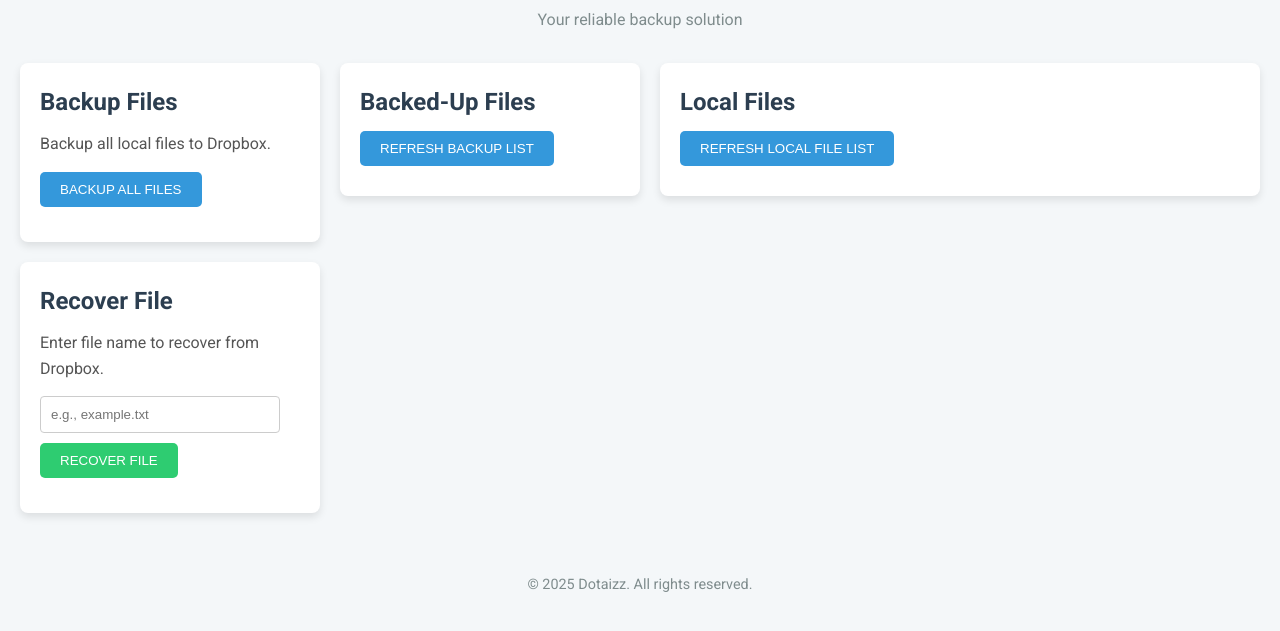
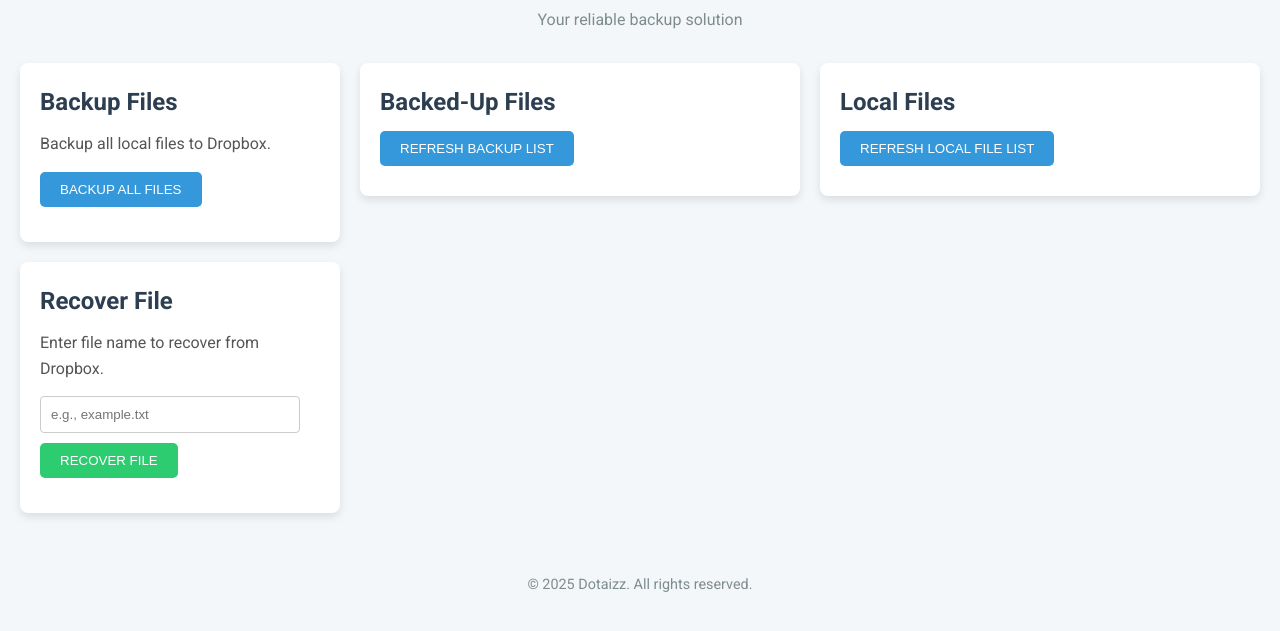
Before and after one commit to Ruturaj2003/object-backup-recovery, a website: page public/index.html in a window 1280 px wide. Shown: the part 87-718 px from the top of the page. Drawn offline with Linux system fonts and the light colour scheme.

Commit message:
Refactor CSS for layout adjustments; set fixed width for left column and equal width for middle and right columns; enhance file list styling with max-height and overflow properties

```diff
--- a/public/styles.css
+++ b/public/styles.css
@@ -36,21 +36,15 @@ header p {
   gap: 20px;
 }
 
-/* Left Column: Backup & Recover */
+/* Left Column: Fixed width */
 .left-col {
-  flex: 1;
-  max-width: 320px;
+  flex: 0 0 320px;
 }
 
-/* Middle Column: Backed-Up Files */
-.middle-col {
+/* Middle & Right Columns: Equal width */
+.middle-col,
+.right-col {
   flex: 1;
-  max-width: 320px;
-}
-
-/* Right Column: Local Files (wider) */
-.right-col {
-  flex: 2;
 }
 
 /* Card Styling */
@@ -125,9 +119,12 @@ input[type='text'] {
 }
 
 /* File List Styling */
+/* File List Styling */
 .file-list {
   list-style-type: none;
   margin-top: 10px;
+  max-height: 500px; /* Set your desired max-height */
+  overflow-y: auto; /* Enable vertical scrolling */
 }
 
 .file-list li {
```
